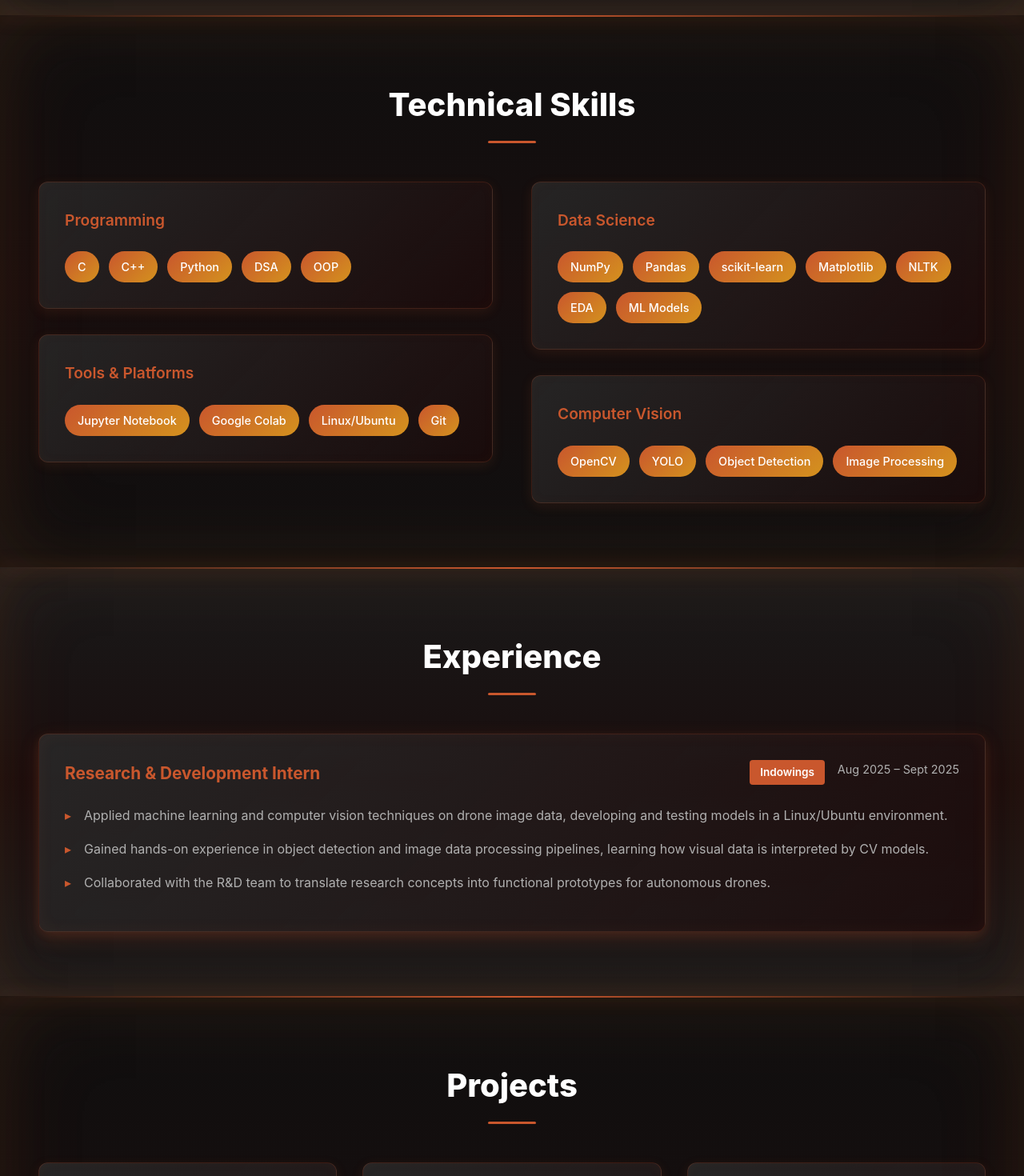
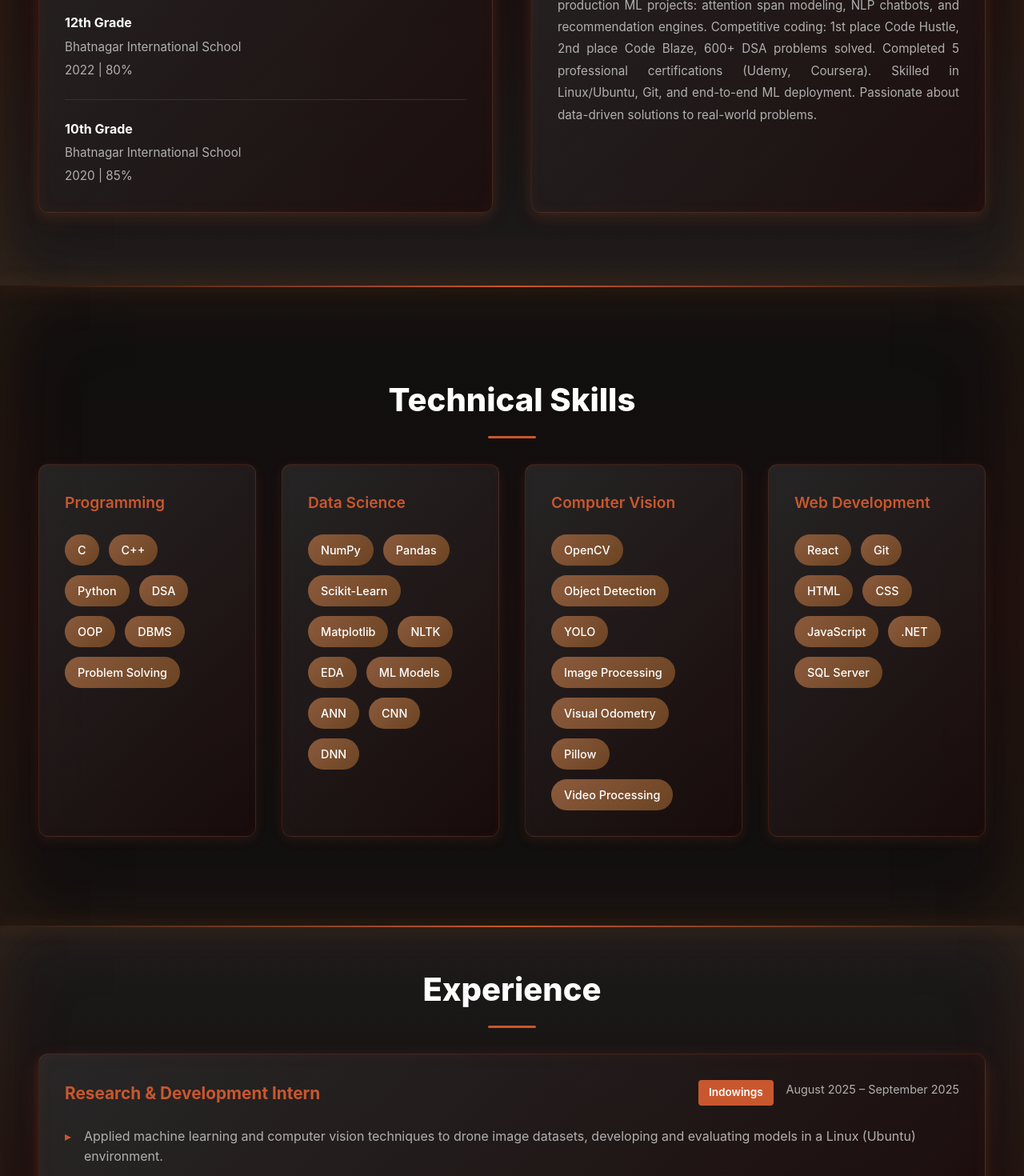
Before and after one commit to yashgulati16/Portfolio, a React (Vite) app: page / in a window 1280 px wide. Shown: the part 1330-2800 px from the top of the page at 80% size. Built offline with nearby package versions, Linux system fonts and the light colour scheme.

Commit message:
Effects and Contact Page Left

```diff
--- a/src/App.css
+++ b/src/App.css
@@ -18,7 +18,6 @@
 
 html {
   scroll-behavior: smooth;
-  scroll-padding-top: 100px;
 }
 
 body {
@@ -57,6 +56,13 @@ body {
   font-weight: 700;
   color: var(--primary);
   letter-spacing: 0.05em;
+  text-decoration: none;
+  transition: color 0.3s;
+  cursor: pointer;
+}
+
+.nav-brand:hover {
+  color: #d4921e;
 }
 
 .nav-links {
@@ -83,6 +89,11 @@ body {
   padding: 8rem 2rem;
   text-align: center;
   border-bottom: 2px solid #c9572d;
+  min-height: 100vh;
+  display: flex;
+  flex-direction: column;
+  justify-content: center;
+  align-items: center;
 }
 
 .hero-content {
@@ -183,15 +194,24 @@ body {
 /* Sections */
 /* Sections */
 .section {
-  max-width: 100vw;
+  max-width: 100%;
   margin: 0 auto;
-  padding: 5rem 3rem;
+  padding: 3rem;
+  width: 100%;
+  min-height: 100vh;
+  display: flex;
+  flex-direction: column;
+  justify-content: center;
+  scroll-margin-top: 2rem;
+}
+
+.section > * {
   width: 100%;
 }
 
 .section h2 {
   font-size: 2.5rem;
-  margin-bottom: 3rem;
+  margin-bottom: 2rem;
   text-align: center;
   color: white;
   position: relative;
@@ -316,22 +336,17 @@ body {
 /* New Skills Layout */
 .skills-layout {
   display: grid;
-  grid-template-columns: 1fr 1fr;
-  gap: 3rem;
+  grid-template-columns: repeat(4, 1fr);
+  gap: 2rem;
   align-items: stretch;
 }
 
 .skills-left {
-  display: flex;
-  flex-direction: column;
-  gap: 2rem;
+  display: contents;
 }
 
 .skills-right {
-  display: flex;
-  flex-direction: column;
-  height: 100%;
-  gap: 2rem;
+  display: contents;
 }
 
 .skills-right .skill-category {
@@ -369,7 +384,7 @@ body {
 }
 
 .skill-tag {
-  background: linear-gradient(135deg, #c9572d 0%, #d4921e 100%);
+  background: linear-gradient(135deg, #8b5a3c 0%, #6b4423 100%);
   color: white;
   padding: 0.5rem 1rem;
   border-radius: 2rem;
@@ -380,7 +395,7 @@ body {
 
 .skill-tag:hover {
   transform: translateY(-2px);
-  box-shadow: 0 4px 12px rgba(201, 87, 45, 0.6);
+  box-shadow: 0 4px 12px rgba(139, 90, 60, 0.6);
 }
 
 /* Experience Section */
@@ -408,6 +423,7 @@ body {
   border-left: 4px solid var(--primary);
   box-shadow: 0 8px 25px rgba(201, 87, 45, 0.2), 0 4px 12px rgba(201, 87, 45, 0.1), inset 0 0 20px rgba(201, 87, 45, 0.06);
   border: 1px solid rgba(201, 87, 45, 0.2);
+  margin-bottom: 1rem;
 }
 
 .exp-header {
@@ -613,18 +629,18 @@ body {
 }
 
 .cert-card {
-  background: linear-gradient(135deg, #c9572d 0%, #d4921e 100%);
+  background: linear-gradient(135deg, #8b5a3c 0%, #6b4423 100%);
   color: white;
   padding: 1.5rem;
   border-radius: 0.75rem;
   text-align: center;
   transition: transform 0.3s, box-shadow 0.3s;
-  box-shadow: 0 8px 30px rgba(201, 87, 45, 0.4), inset 0 0 20px rgba(255, 255, 255, 0.1);
+  box-shadow: 0 8px 30px rgba(139, 90, 60, 0.4), inset 0 0 20px rgba(255, 255, 255, 0.1);
 }
 
 .cert-card:hover {
   transform: translateY(-4px);
-  box-shadow: 0 12px 50px rgba(201, 87, 45, 0.6), inset 0 0 30px rgba(255, 255, 255, 0.15);
+  box-shadow: 0 12px 50px rgba(139, 90, 60, 0.6), inset 0 0 30px rgba(255, 255, 255, 0.15);
   filter: brightness(1.1);
 }
 
--- a/src/components/Certifications/Certifications.tsx
+++ b/src/components/Certifications/Certifications.tsx
@@ -2,7 +2,7 @@ import { certifications } from '../../data/portfolio'
 
 export default function Certifications() {
   return (
-    <section className="section certifications">
+    <section id="certifications" className="section certifications">
       <h2>Certifications</h2>
       <div className="certs-grid">
         {certifications.map((cert, index) => (
--- a/src/components/CompetitiveCoding/CompetitiveCoding.tsx
+++ b/src/components/CompetitiveCoding/CompetitiveCoding.tsx
@@ -2,7 +2,7 @@ import { competitive } from '../../data/portfolio'
 
 export default function CompetitiveCoding() {
   return (
-    <section className="section competitive">
+    <section id="competitive" className="section competitive">
       <h2>Competitive Coding</h2>
       <div className="competitive-content">
         {competitive.achievements.map((achievement, index) => (
--- a/src/components/Experience/Experience.tsx
+++ b/src/components/Experience/Experience.tsx
@@ -1,21 +1,25 @@
-import { experience } from '../../data/portfolio'
+import { experiences } from '../../data/portfolio'
 
 export default function Experience() {
   return (
     <section id="experience" className="section experience">
       <h2>Experience</h2>
-      <div className="experience-card">
-        <div className="exp-header">
-          <h3>{experience.position}</h3>
-          <span className="exp-company">{experience.company}</span>
-          <span className="exp-date">{experience.duration}</span>
+
+      {experiences.map((exp, index) => (
+        <div className="experience-card" key={index}>
+          <div className="exp-header">
+            <h3>{exp.position}</h3>
+            <span className="exp-company">{exp.company}</span>
+            <span className="exp-date">{exp.duration}</span>
+          </div>
+
+          <ul className="exp-list">
+            {exp.responsibilities.map((resp, i) => (
+              <li key={i}>{resp}</li>
+            ))}
+          </ul>
         </div>
-        <ul className="exp-list">
-          {experience.responsibilities.map((resp, index) => (
-            <li key={index}>{resp}</li>
-          ))}
-        </ul>
-      </div>
+      ))}
     </section>
   )
 }
--- a/src/components/Hero/Hero.tsx
+++ b/src/components/Hero/Hero.tsx
@@ -1,6 +1,6 @@
 import { personalInfo } from '../../data/portfolio'
+import { useState } from 'react'
 import Snowfall from 'react-snowfall'
-import { useState } from 'react'
 
 export default function Hero() {
   const [emailCopied, setEmailCopied] = useState(false)
@@ -19,8 +19,8 @@ export default function Hero() {
   }
 
   return (
-    <section className="hero">
-    <Snowfall />
+    <section id="hero" className="hero">
+      <Snowfall style={{ height:'110vh' }}/>
       <div className="hero-content">
         <h1 className="name">{personalInfo.name}</h1>
         <p className="title">{personalInfo.title}</p>
--- a/src/components/Skills/Skills.tsx
+++ b/src/components/Skills/Skills.tsx
@@ -1,68 +1,21 @@
 import { skillCategories } from '../../data/portfolio'
 
 export default function Skills() {
-  const programming = skillCategories.find(cat => cat.title === 'Programming')
-  const dataScience = skillCategories.find(cat => cat.title === 'Data Science')
-  const computerVision = skillCategories.find(cat => cat.title === 'Computer Vision')
-  const tools = skillCategories.find(cat => cat.title === 'Tools & Platforms')
-
   return (
     <section id="skills" className="section skills">
       <h2>Technical Skills</h2>
+
       <div className="skills-layout">
-        {/* Left Column - Programming and Tools */}
-        <div className="skills-left">
-          {/* Programming */}
-          {programming && (
-            <div className="skill-category">
-              <h3>{programming.title}</h3>
-              <div className="skill-list">
-                {programming.skills.map((skill, i) => (
-                  <span key={i} className="skill-tag">{skill}</span>
-                ))}
-              </div>
+        {skillCategories.map((category, index) => (
+          <div className="skill-category" key={index}>
+            <h3>{category.title}</h3>
+            <div className="skill-list">
+              {category.skills.map((skill, i) => (
+                <span key={i} className="skill-tag">{skill}</span>
+              ))}
             </div>
-          )}
-
-          {/* Tools */}
-          {tools && (
-            <div className="skill-category">
-              <h3>{tools.title}</h3>
-              <div className="skill-list">
-                {tools.skills.map((skill, i) => (
-                  <span key={i} className="skill-tag">{skill}</span>
-                ))}
-              </div>
-            </div>
-          )}
-        </div>
-
-        {/* Right Column - Data Science and Computer Vision */}
-        <div className="skills-right">
-          {/* Data Science */}
-          {dataScience && (
-            <div className="skill-category">
-              <h3>{dataScience.title}</h3>
-              <div className="skill-list">
-                {dataScience.skills.map((skill, i) => (
-                  <span key={i} className="skill-tag">{skill}</span>
-                ))}
-              </div>
-            </div>
-          )}
-
-          {/* Computer Vision */}
-          {computerVision && (
-            <div className="skill-category">
-              <h3>{computerVision.title}</h3>
-              <div className="skill-list">
-                {computerVision.skills.map((skill, i) => (
-                  <span key={i} className="skill-tag">{skill}</span>
-                ))}
-              </div>
-            </div>
-          )}
-        </div>
+          </div>
+        ))}
       </div>
     </section>
   )
--- a/src/data/portfolio.ts
+++ b/src/data/portfolio.ts
@@ -48,19 +48,19 @@ export const certifications: Certification[] = [
 export const skillCategories: SkillCategory[] = [
   {
     title: "Programming",
-    skills: ["C", "C++", "Python", "DSA", "OOP"]
+    skills: ["C", "C++", "Python", "DSA", "OOP","DBMS", "Problem Solving"]
   },
   {
     title: "Data Science",
-    skills: ["NumPy", "Pandas", "scikit-learn", "Matplotlib", "NLTK", "EDA", "ML Models"]
+    skills: ["NumPy", "Pandas", "Scikit-Learn", "Matplotlib", "NLTK", "EDA", "ML Models", "ANN","CNN", "DNN"]
   },
   {
     title: "Computer Vision",
-    skills: ["OpenCV", "YOLO", "Object Detection", "Image Processing"]
+    skills: ["OpenCV", "Object Detection", "YOLO", "Image Processing",  "Visual Odometry", "Pillow",  "Video Processing"]
   },
   {
-    title: "Tools & Platforms",
-    skills: ["Jupyter Notebook", "Google Colab", "Linux/Ubuntu", "Git"]
+    title: "Web Development",
+    skills: ["React", "Git", "HTML", "CSS", "JavaScript", ".NET", "SQL Server"]
   }
 ]
 
@@ -70,7 +70,7 @@ export const personalInfo = {
   email: "ygulati84@gmail.com",
   linkedin: "https://linkedin.com/in/yashgulati14",
   youtube: "https://youtube.com/@yashgulati14",
-  title: "Data Science & Computer Vision Enthusiast | ML Developer",
+  title: "Data Science & Computer Vision Enthusiast | Web Developer",
   subtitle: "Final-year B.Tech CSE student passionate about solving problems through data-driven approaches and building intelligent real-world systems."
 }
 
@@ -103,21 +103,33 @@ export const education = [
   }
 ]
 
-export const experience = {
-  position: "Research & Development Intern",
-  company: "Indowings",
-  duration: "Aug 2025 – Sept 2025",
+export const experiences = [
+  {
+    position: "Research & Development Intern",
+    company: "Indowings",
+    duration: "August 2025 – September 2025",
+    responsibilities: [
+      "Applied machine learning and computer vision techniques to drone image datasets, developing and evaluating models in a Linux (Ubuntu) environment.",
+      "Built hands-on expertise in object detection and image-processing pipelines, gaining insight into how computer vision models interpret visual data.",
+      "Collaborated with the R&D team to convert research ideas into functional prototypes for autonomous drone systems."
+    ]
+  },
+  {
+  position: "Software Development Engineer",
+  company: "CG Infinity",
+  duration: "October 2025 – Present",
   responsibilities: [
-    "Applied machine learning and computer vision techniques on drone image data, developing and testing models in a Linux/Ubuntu environment.",
-    "Gained hands-on experience in object detection and image data processing pipelines, learning how visual data is interpreted by CV models.",
-    "Collaborated with the R&D team to translate research concepts into functional prototypes for autonomous drones."
+    "Developing full-stack web applications using React for the frontend, .NET for backend services, and SQL Server (SSMS) for database management.",
+    "Analyzing user and business requirements to design and deliver precise, scalable, and reliable software solutions.",
+    "Solving complex technical problems through debugging, optimization, and continuous improvement of application performance and usability."
   ]
 }
+]
 
 export const competitive = {
   achievements: [
     { medal: "🥇", title: "First Place", description: "Code Hustle (24-hour coding marathon)" },
     { medal: "🥈", title: "Second Place", description: "Code Blaze" },
-    { medal: "⭐", title: "600+ DSA problems", description: "solved on LeetCode" }
+    { medal: "⭐", title: "600+ DSA problems", description: "solved on LeetCode" },
   ]
 }
```
Also changed, not shown: src/components/Navigation/Navigation.tsx (+4 -3 lines).
